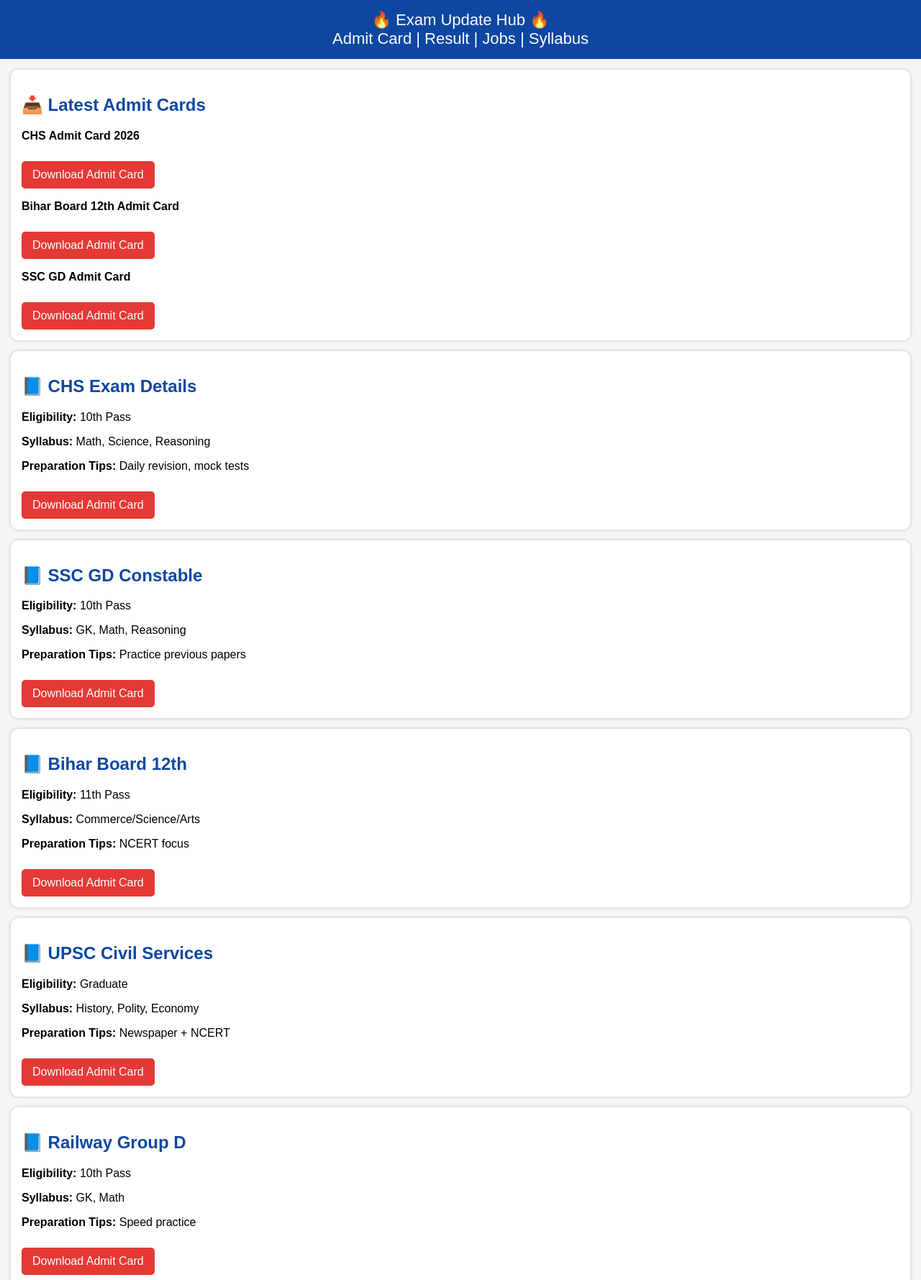
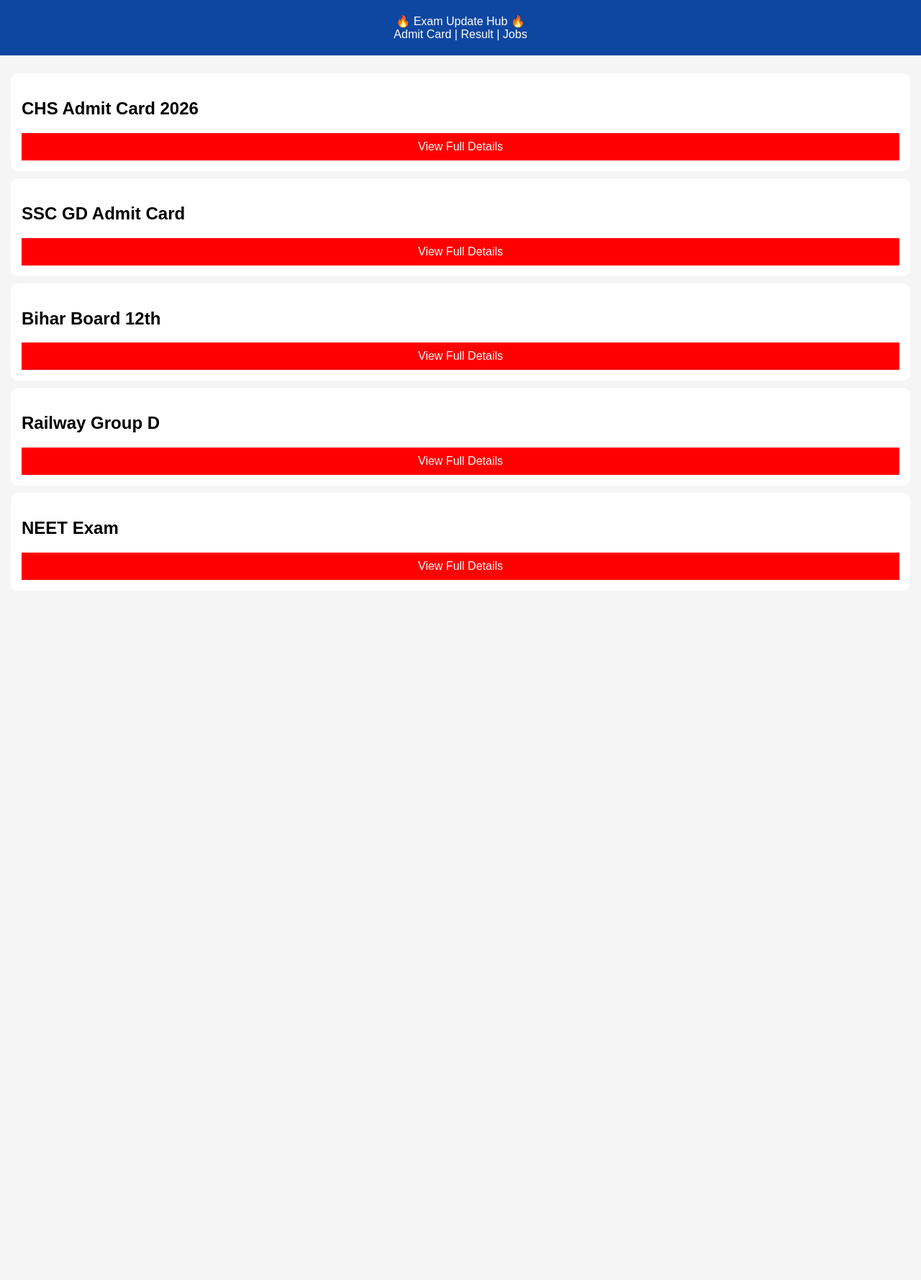
Before and after one commit to navinkumar-cmyx/earntech-hub, a plain HTML site: page index.html in a window 1280 px wide. Shown: the top 1779 px of the page at 72% size. After the commit the page ends 846 px from the top, so only its background shows below. Drawn offline with Linux system fonts and the light colour scheme.

Commit message:
Update index.html

```diff
--- a/index.html
+++ b/index.html
@@ -1,172 +1,52 @@
-<!DOCTYPE html>
-<html lang="en">
+<!<!DOCTYPE html>
+<html>
 <head>
-<meta charset="UTF-8">
-<meta name="viewport" content="width=device-width, initial-scale=1.0">
-<title>Exam Update Hub - Admit Card, Result, Jobs</title>
-
+<title>Exam Update Hub</title>
 <style>
-body {
-    font-family: Arial, sans-serif;
-    margin: 0;
-    background: #f5f5f5;
-}
-
-header {
-    background: #0d47a1;
-    color: white;
-    padding: 15px;
-    text-align: center;
-    font-size: 22px;
-}
-
-.container {
-    padding: 15px;
-}
-
-.card {
-    background: white;
-    padding: 15px;
-    margin-bottom: 15px;
-    border-radius: 10px;
-    box-shadow: 0 0 5px rgba(0,0,0,0.2);
-}
-
-h2 {
-    color: #0d47a1;
-}
-
-.btn {
-    display: inline-block;
-    background: #e53935;
-    color: white;
-    padding: 10px 15px;
-    margin-top: 10px;
-    text-decoration: none;
-    border-radius: 5px;
-}
-
-footer {
-    background: #222;
-    color: white;
-    text-align: center;
-    padding: 10px;
-}
+body {font-family: Arial; background:#f5f5f5; margin:0;}
+header {background:#0d47a1; color:white; padding:20px; text-align:center;}
+.container {padding:15px;}
+.card {background:white; padding:15px; margin:10px 0; border-radius:10px;}
+a {text-decoration:none; color:white;}
+.btn {background:red; padding:10px; display:block; text-align:center; margin-top:10px;}
 </style>
-
 </head>
 
 <body>
 
 <header>
-🔥 Exam Update Hub 🔥 <br>
-Admit Card | Result | Jobs | Syllabus
+🔥 Exam Update Hub 🔥
+<br>Admit Card | Result | Jobs
 </header>
 
 <div class="container">
 
-<!-- ADMIT CARD SECTION -->
 <div class="card">
-<h2>📥 Latest Admit Cards</h2>
-
-<p><b>CHS Admit Card 2026</b></p>
-<a href="#" class="btn">Download Admit Card</a>
-
-<p><b>Bihar Board 12th Admit Card</b></p>
-<a href="#" class="btn">Download Admit Card</a>
-
-<p><b>SSC GD Admit Card</b></p>
-<a href="#" class="btn">Download Admit Card</a>
-
-</div>
-
-<!-- EXAM DETAILS -->
-
-<div class="card">
-<h2>📘 CHS Exam Details</h2>
-<p><b>Eligibility:</b> 10th Pass</p>
-<p><b>Syllabus:</b> Math, Science, Reasoning</p>
-<p><b>Preparation Tips:</b> Daily revision, mock tests</p>
-<a href="#" class="btn">Download Admit Card</a>
+<h2>CHS Admit Card 2026</h2>
+<a href="chs.html" class="btn">View Full Details</a>
 </div>
 
 <div class="card">
-<h2>📘 SSC GD Constable</h2>
-<p><b>Eligibility:</b> 10th Pass</p>
-<p><b>Syllabus:</b> GK, Math, Reasoning</p>
-<p><b>Preparation Tips:</b> Practice previous papers</p>
-<a href="#" class="btn">Download Admit Card</a>
+<h2>SSC GD Admit Card</h2>
+<a href="ssc.html" class="btn">View Full Details</a>
 </div>
 
 <div class="card">
-<h2>📘 Bihar Board 12th</h2>
-<p><b>Eligibility:</b> 11th Pass</p>
-<p><b>Syllabus:</b> Commerce/Science/Arts</p>
-<p><b>Preparation Tips:</b> NCERT focus</p>
-<a href="#" class="btn">Download Admit Card</a>
+<h2>Bihar Board 12th</h2>
+<a href="bihar.html" class="btn">View Full Details</a>
 </div>
 
 <div class="card">
-<h2>📘 UPSC Civil Services</h2>
-<p><b>Eligibility:</b> Graduate</p>
-<p><b>Syllabus:</b> History, Polity, Economy</p>
-<p><b>Preparation Tips:</b> Newspaper + NCERT</p>
-<a href="#" class="btn">Download Admit Card</a>
+<h2>Railway Group D</h2>
+<a href="railway.html" class="btn">View Full Details</a>
 </div>
 
 <div class="card">
-<h2>📘 Railway Group D</h2>
-<p><b>Eligibility:</b> 10th Pass</p>
-<p><b>Syllabus:</b> GK, Math</p>
-<p><b>Preparation Tips:</b> Speed practice</p>
-<a href="#" class="btn">Download Admit Card</a>
-</div>
-
-<div class="card">
-<h2>📘 NEET Exam</h2>
-<p><b>Eligibility:</b> 12th Science</p>
-<p><b>Syllabus:</b> Physics, Chemistry, Biology</p>
-<p><b>Preparation Tips:</b> NCERT + MCQs</p>
-<a href="#" class="btn">Download Admit Card</a>
-</div>
-
-<div class="card">
-<h2>📘 JEE Main</h2>
-<p><b>Eligibility:</b> 12th Science</p>
-<p><b>Syllabus:</b> Physics, Chemistry, Math</p>
-<p><b>Preparation Tips:</b> Practice numericals</p>
-<a href="#" class="btn">Download Admit Card</a>
-</div>
-
-<div class="card">
-<h2>📘 CUET Exam</h2>
-<p><b>Eligibility:</b> 12th Pass</p>
-<p><b>Syllabus:</b> Subject based</p>
-<p><b>Preparation Tips:</b> Mock tests</p>
-<a href="#" class="btn">Download Admit Card</a>
-</div>
-
-<div class="card">
-<h2>📘 NDA Exam</h2>
-<p><b>Eligibility:</b> 12th Pass</p>
-<p><b>Syllabus:</b> Math + GK</p>
-<p><b>Preparation Tips:</b> Time management</p>
-<a href="#" class="btn">Download Admit Card</a>
-</div>
-
-<div class="card">
-<h2>📘 Banking Exams</h2>
-<p><b>Eligibility:</b> Graduate</p>
-<p><b>Syllabus:</b> Reasoning, English, Math</p>
-<p><b>Preparation Tips:</b> Daily practice</p>
-<a href="#" class="btn">Download Admit Card</a>
+<h2>NEET Exam</h2>
+<a href="neet.html" class="btn">View Full Details</a>
 </div>
 
 </div>
 
-<footer>
-© 2026 Exam Update Hub | All Rights Reserved
-</footer>
-
 </body>
 </html>
```
